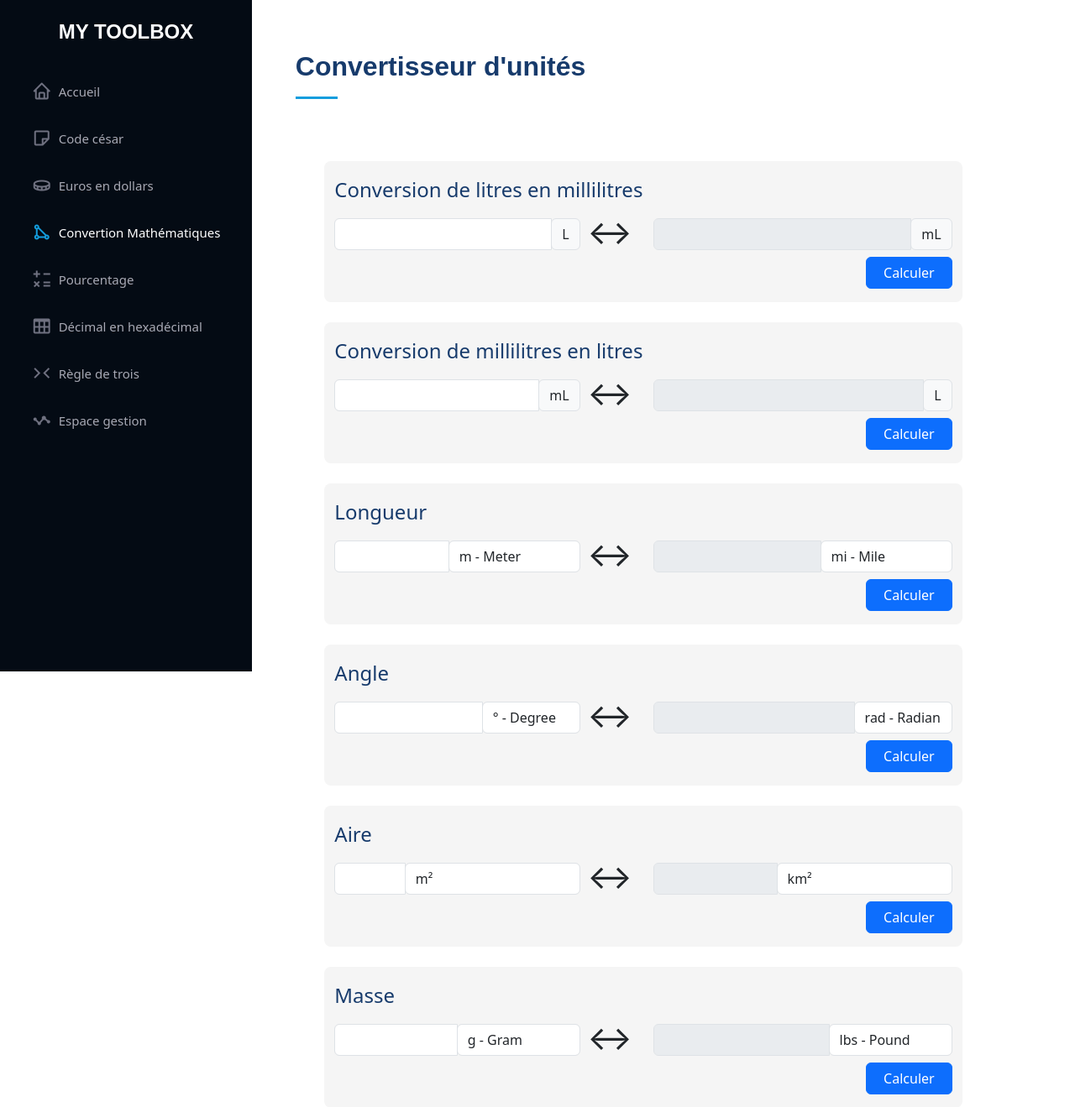
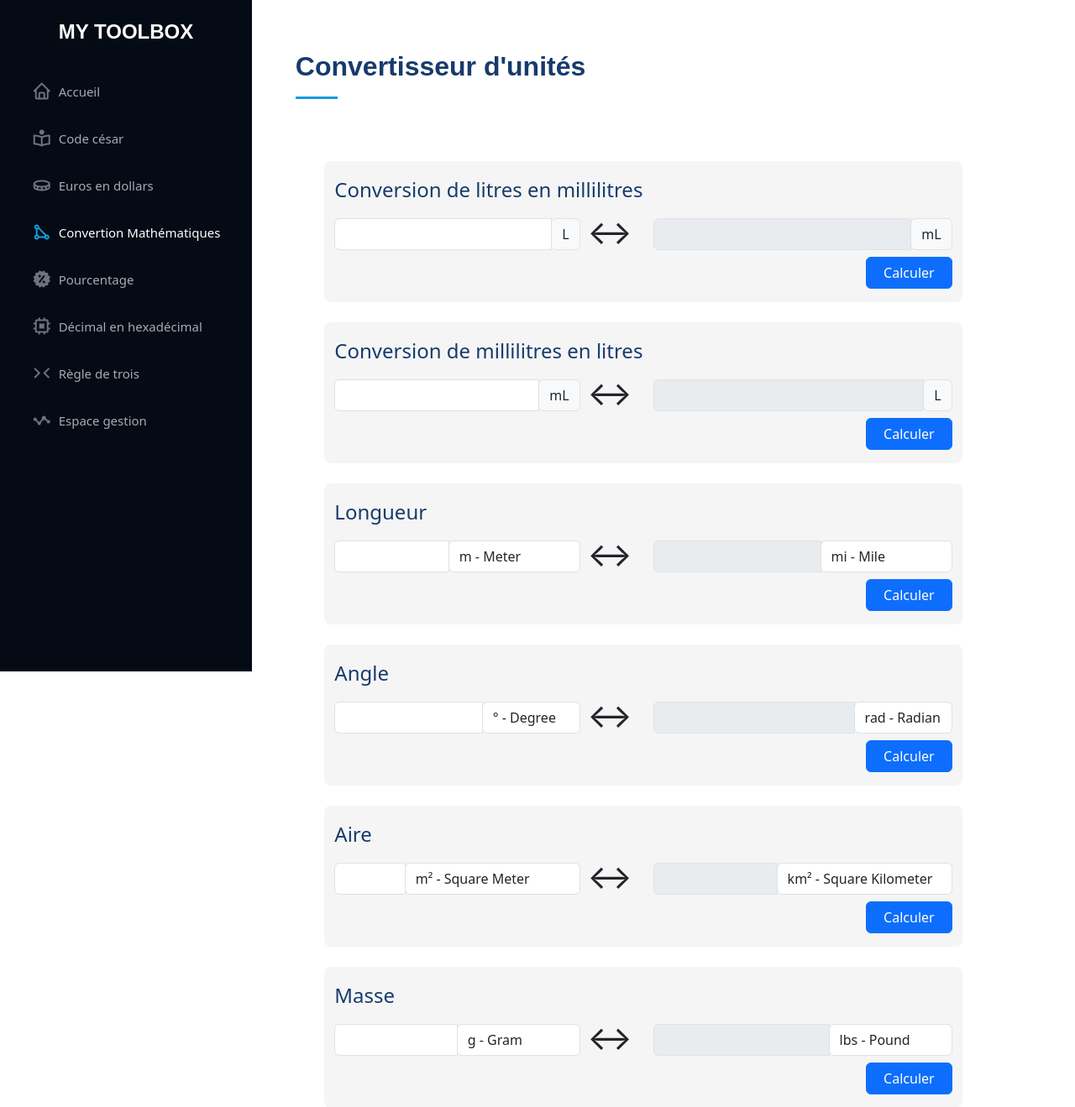
Before and after one commit to Corentin-CESI/Projet-Debuggage, a PHP site: page /convert-maths in a window 1280 px wide. Shown: the top 1319 px of the page at 84% size. Run offline with PHP 8.4, Linux system fonts and the light colour scheme.

Commit message:
Petite correction de visuel sur convert maths

```diff
--- a/templates/convert-maths.php
+++ b/templates/convert-maths.php
@@ -171,7 +171,7 @@ template('header', array(
                                         <input id="fromArea" name="fromArea" type="text" class="form-control" required>
                                         <div class="input-group-append">
                                             <select id="fromAreaSelect" name="fromAreaSelect" class="form-control" required>
-                                                <option value="Square Meter" selected hidden>m²</option>
+                                                <option value="Square Meter" selected hidden>m² - Square Meter</option>
                                                 <!-- Options de devises générées dynamiquement par JavaScript -->
                                             </select>
                                         </div>
@@ -187,7 +187,7 @@ template('header', array(
                                         <input id="toArea" name="toArea" type="text" class="form-control" disabled>
                                         <div class="input-group-append">
                                             <select id="toAreaSelect" name="toAreaSelect" class="form-control" required>
-                                                <option value="Square Kilometer" selected hidden>km²</option>
+                                                <option value="Square Kilometer" selected hidden>km² - Square Kilometer</option>
                                                 <!-- Options de devises générées dynamiquement par JavaScript -->
                                             </select>
                                         </div>
--- a/templates/header.php
+++ b/templates/header.php
@@ -34,11 +34,11 @@
                     <nav id="navbar" class="nav-menu navbar">
                         <ul class="mx-auto">
                             <li><a href="<?= home_url(); ?>" class="nav-link scrollto <?= is_current_url('') ? 'active' : '' ?>"><i class="bx bx-home"></i> <span>Accueil</span></a></li>
-                            <li><a href="<?= home_url(); ?>/cesar" class="nav-link scrollto <?= is_current_url('/cesar') ? 'active' : '' ?>"><i class="bx bx-note"></i> <span>Code césar</span></a></li>
+                            <li><a href="<?= home_url(); ?>/cesar" class="nav-link scrollto <?= is_current_url('/cesar') ? 'active' : '' ?>"><i class='bx bx-book-reader'></i> <span>Code césar</span></a></li>
                             <li><a href="<?= home_url(); ?>/euros-dollars" class="nav-link scrollto <?= is_current_url('/euros-dollars') ? 'active' : '' ?>"><i class='bx bx-coin'></i> <span>Euros en dollars</span></a></li>
                             <li><a href="<?= home_url(); ?>/convert-maths" class="nav-link scrollto <?= is_current_url('/convert-maths') ? 'active' : '' ?>"><i class='bx bx-shape-triangle'></i> <span>Convertion Mathématiques</span></a></li>
-                            <li><a href="<?= home_url(); ?>/pourcentage" class="nav-link scrollto <?= is_current_url('/pourcentage') ? 'active' : '' ?>"> <i class='bx bx-math'></i> <span>Pourcentage</span></a></li>
-                            <li><a href="<?= home_url(); ?>/decimal-hexadecimal" class="nav-link scrollto <?= is_current_url('/decimal-hexadecimal') ? 'active' : '' ?>"> <i class='bx bx-table'></i> <span>Décimal en hexadécimal</span></a></li>
+                            <li><a href="<?= home_url(); ?>/pourcentage" class="nav-link scrollto <?= is_current_url('/pourcentage') ? 'active' : '' ?>"> <i class='bx bxs-offer'></i> <span>Pourcentage</span></a></li>
+                            <li><a href="<?= home_url(); ?>/decimal-hexadecimal" class="nav-link scrollto <?= is_current_url('/decimal-hexadecimal') ? 'active' : '' ?>"> <i class='bx bx-chip'></i> <span>Décimal en hexadécimal</span></a></li>
                             <li><a href="<?= home_url(); ?>/regle-de-trois" class="nav-link scrollto <?= is_current_url('/regle-de-trois') ? 'active' : '' ?>"><i class='bx bx-collapse-horizontal'></i> <span>Règle de trois</span></a></li>
                             <li><a href="<?= home_url(); ?>/admin" class="nav-link scrollto <?= is_current_url('/admin') ? 'active' : '' ?>"><i class='bx bx-stats'></i> <span>Espace gestion</span></a></li>
                         </ul>
```
Also changed, not shown: templates/euros-dollars.php (+6 -1 lines).
